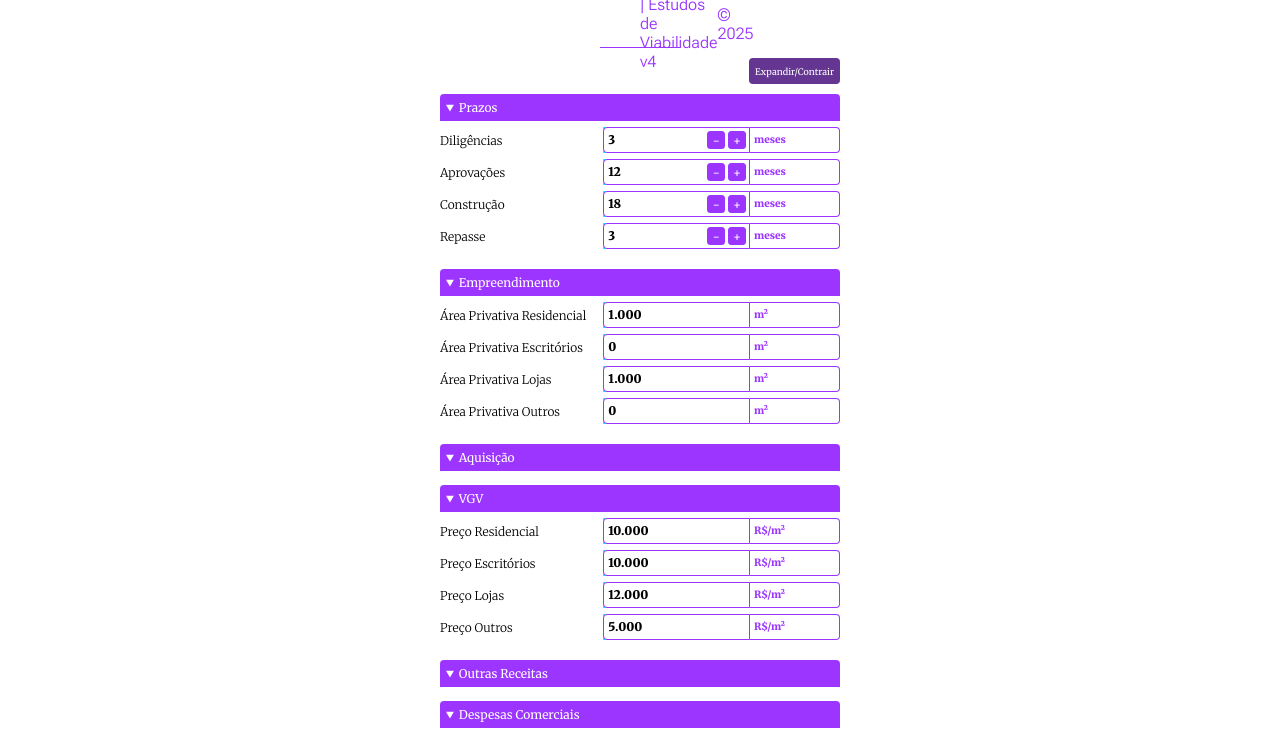
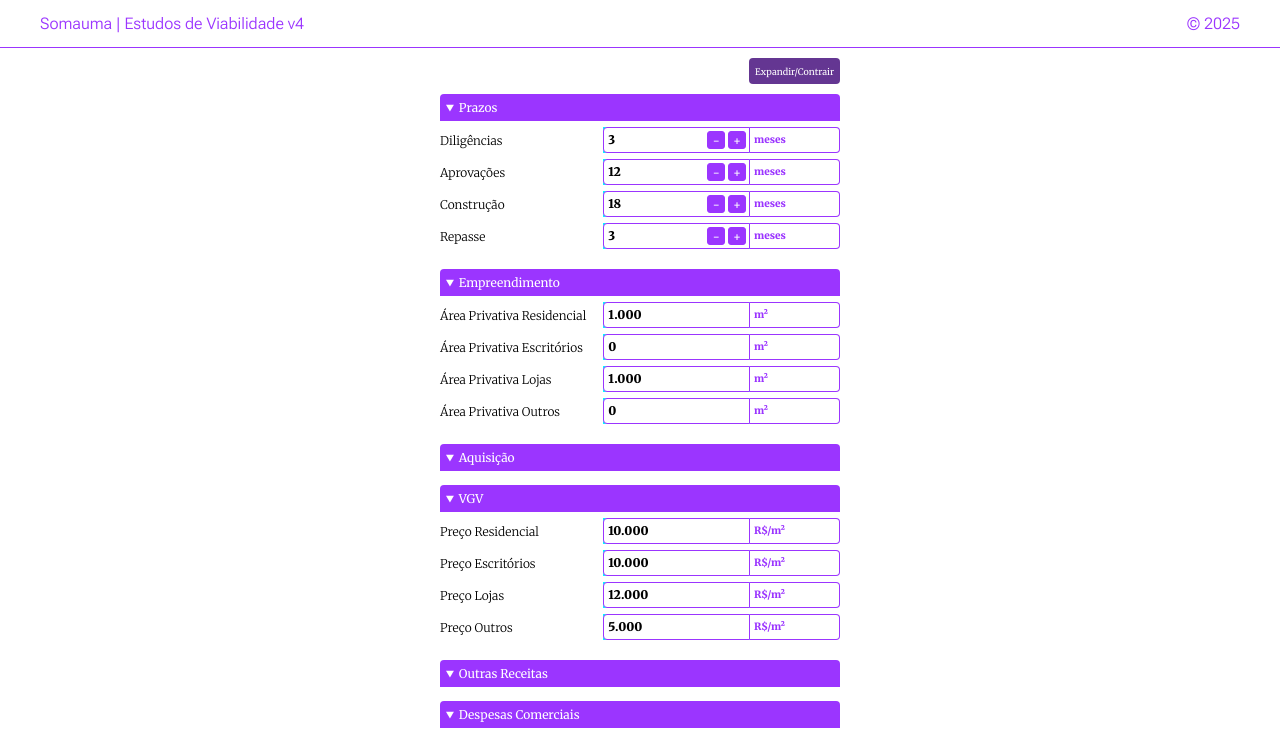
Before and after one commit to somauma/viabilidade, a plain HTML site: page index.html in a window 1280 px wide. Shown: the top 739 px of the page. Drawn offline with Linux system fonts and the light colour scheme.

Commit message:
Update styles.css

```diff
--- a/styles.css
+++ b/styles.css
@@ -34,7 +34,7 @@ button {
 .wrapBody {
     display: flex;
     flex-direction: column;
-    width: 1vw;
+    width: 100vw;
     align-items: center;
     margin-bottom: 40px;
 }
```
